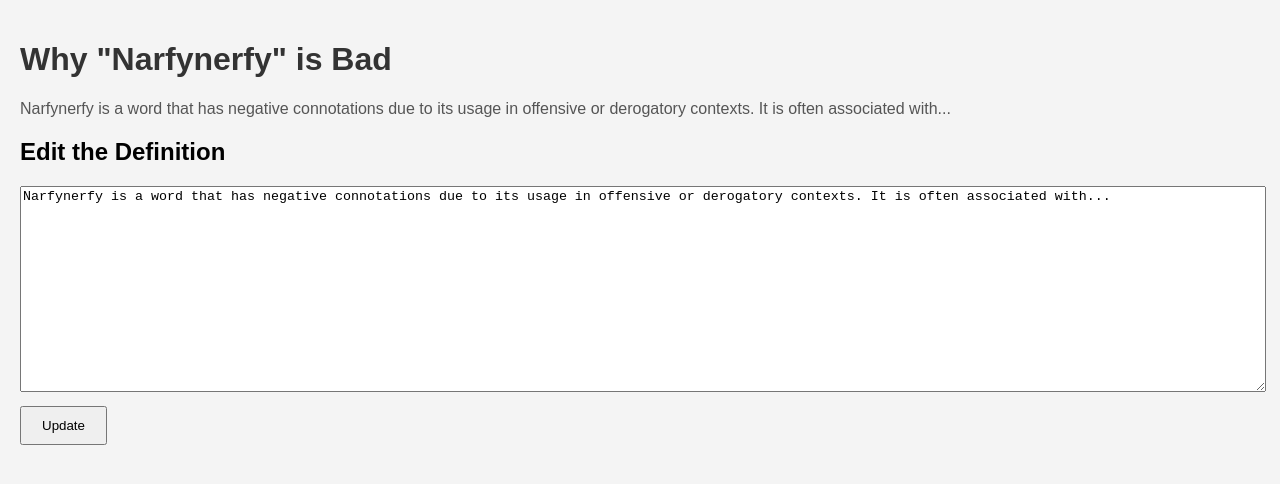
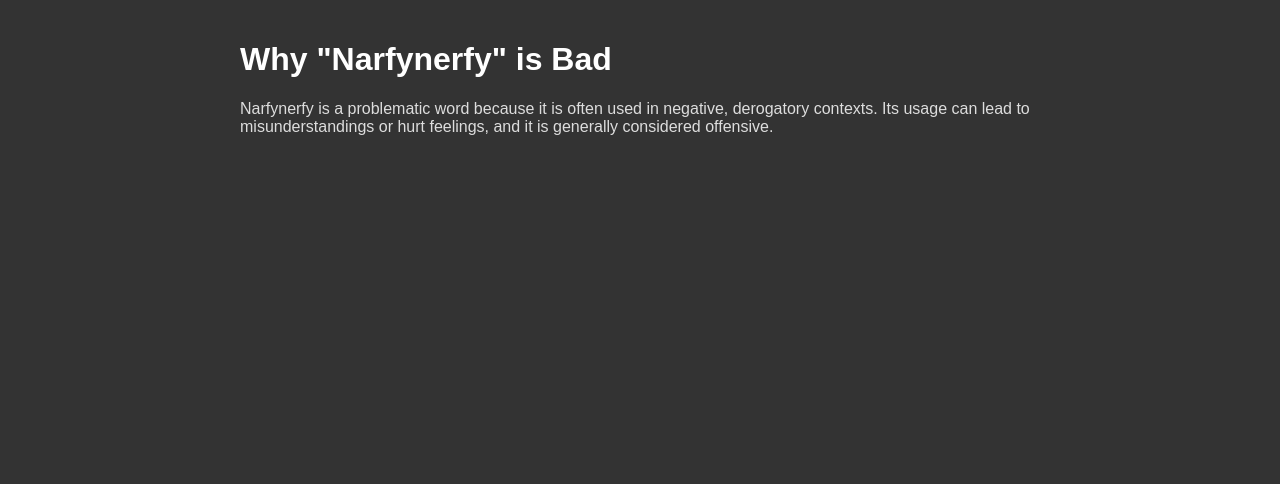
Before and after one commit to TGMontop/narfynerfy-definiton, a plain HTML site: page index.html in a window 1280 px wide. Drawn offline with Linux system fonts and the light colour scheme.

Commit message:
Update index.html

```diff
--- a/index.html
+++ b/index.html
@@ -7,46 +7,27 @@
     <style>
         body {
             font-family: Arial, sans-serif;
+            background-color: #333; /* Dark gray */
+            color: #ccc; /* Light gray text for contrast */
+            padding: 20px;
             margin: 0;
-            padding: 20px;
-            background-color: #f4f4f4;
         }
         h1 {
-            color: #333;
+            color: #fff; /* White for titles */
         }
         p {
-            color: #555;
+            color: #ddd; /* Light gray for paragraphs */
         }
-        .edit-section {
-            margin-top: 20px;
-        }
-        textarea {
-            width: 100%;
-            height: 200px;
-        }
-        button {
-            padding: 10px 20px;
-            margin-top: 10px;
-            cursor: pointer;
+        .container {
+            max-width: 800px;
+            margin: 0 auto;
         }
     </style>
 </head>
 <body>
-    <h1>Why "Narfynerfy" is Bad</h1>
-    <p id="definition">Narfynerfy is a word that has negative connotations due to its usage in offensive or derogatory contexts. It is often associated with...</p>
-
-    <div class="edit-section">
-        <h2>Edit the Definition</h2>
-        <textarea id="editDefinition">Narfynerfy is a word that has negative connotations due to its usage in offensive or derogatory contexts. It is often associated with...</textarea>
-        <br>
-        <button onclick="updateDefinition()">Update</button>
+    <div class="container">
+        <h1>Why "Narfynerfy" is Bad</h1>
+        <p id="definition">Narfynerfy is a problematic word because it is often used in negative, derogatory contexts. Its usage can lead to misunderstandings or hurt feelings, and it is generally considered offensive.</p>
     </div>
-
-    <script>
-        function updateDefinition() {
-            const newDefinition = document.getElementById('editDefinition').value;
-            document.getElementById('definition').innerText = newDefinition;
-        }
-    </script>
 </body>
 </html>
```
